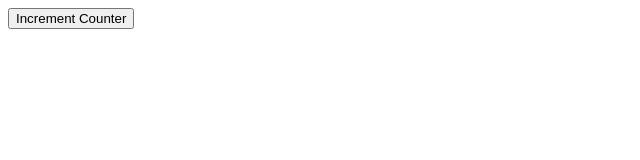
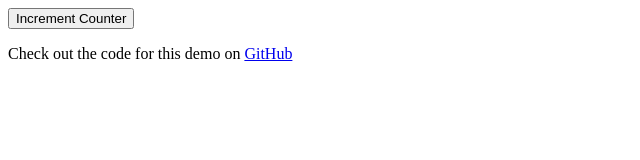
Before and after one commit to cjsedwards/zero-downtime-demo, a website: page public/index.html in a window 1280 px wide. Shown: the whole page, without its empty margins (0-640 px from the left). Drawn offline with Linux system fonts and the light colour scheme.

Commit message:
Add footer with link to github repo

```diff
--- a/public/index.html
+++ b/public/index.html
@@ -30,4 +30,7 @@
     }
 </script>
 </body>
+<footer>
+    <p>Check out the code for this demo on <a href="https://github.com/cjsedwards/zero-downtime-demo">GitHub</a></p>
+</footer>
 </html>
```
